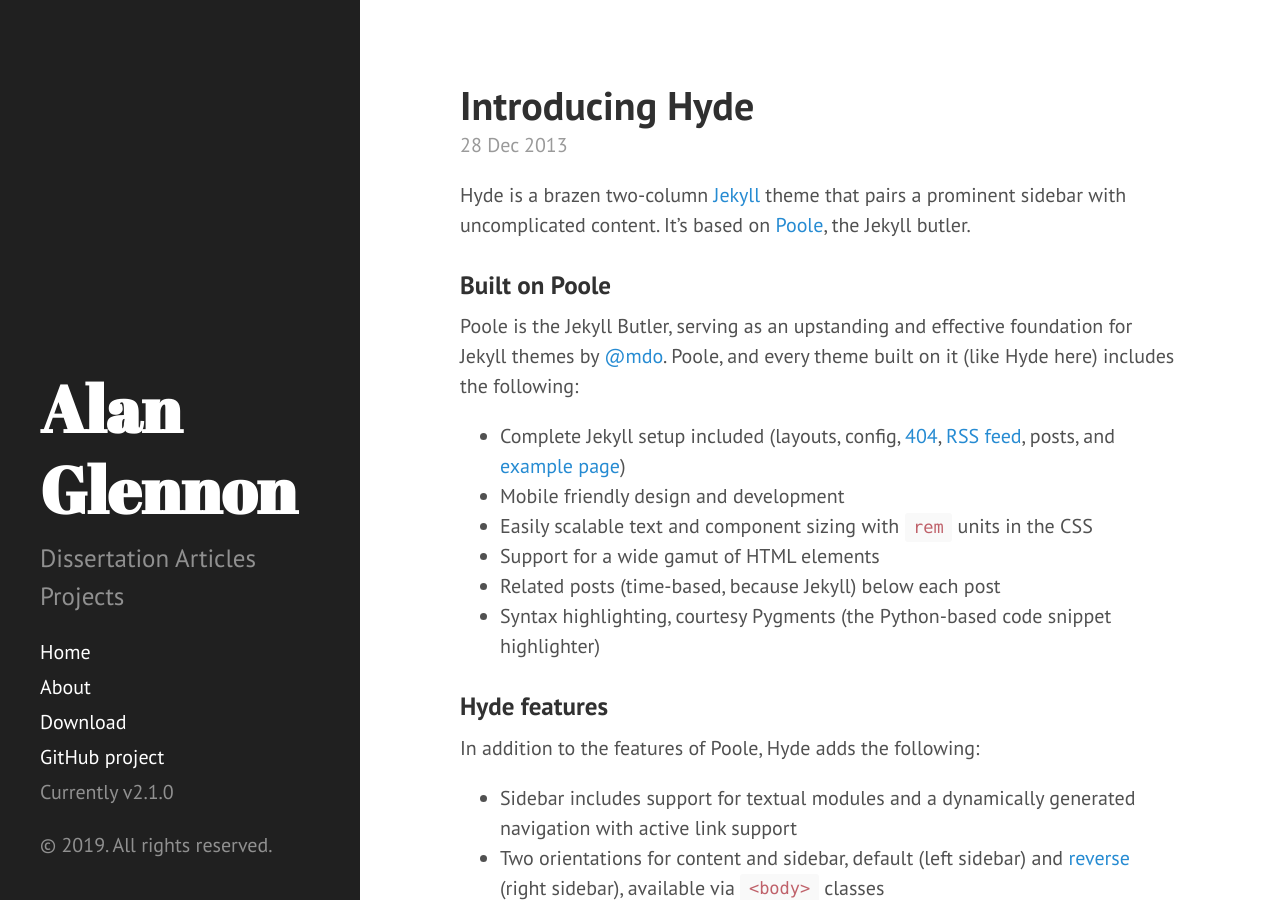
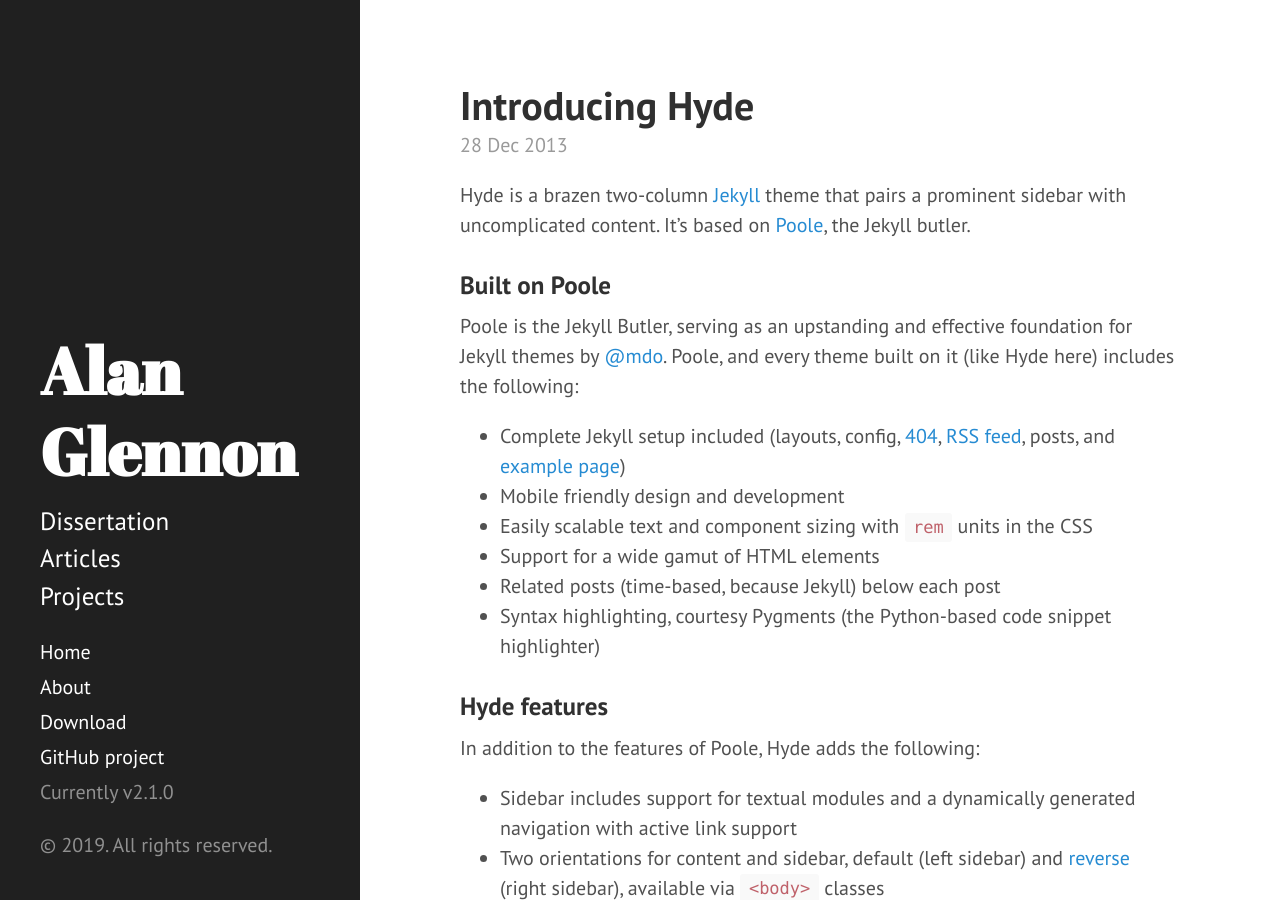
Before and after one commit to glennon/glennon.github.io, a Jekyll site: the page built from index.html, in a window 1280 px wide and 900 px high. Built offline with Jekyll 4.4.1, drawn with Linux system fonts in a browser that asks for light colours; the list of posts is cut into pages by our own code.

```diff
--- a/_config.yml
+++ b/_config.yml
@@ -8,9 +8,9 @@ permalink:        pretty
 # Setup
 title:            Alan Glennon
 tagline:          'Geographer 🎂  Angel'
-description:      'Dissertation
-                  Articles
-                  Projects
+description:      '<a href="https://cnn.com">Dissertation</a><br />
+                  <a href="https://cnn.com">Articles</a><br />
+                  <a href="https://cnn.com">Projects</a><br />
                   '
 url:              http://hyde.getpoole.com
 baseurl:          /
```
